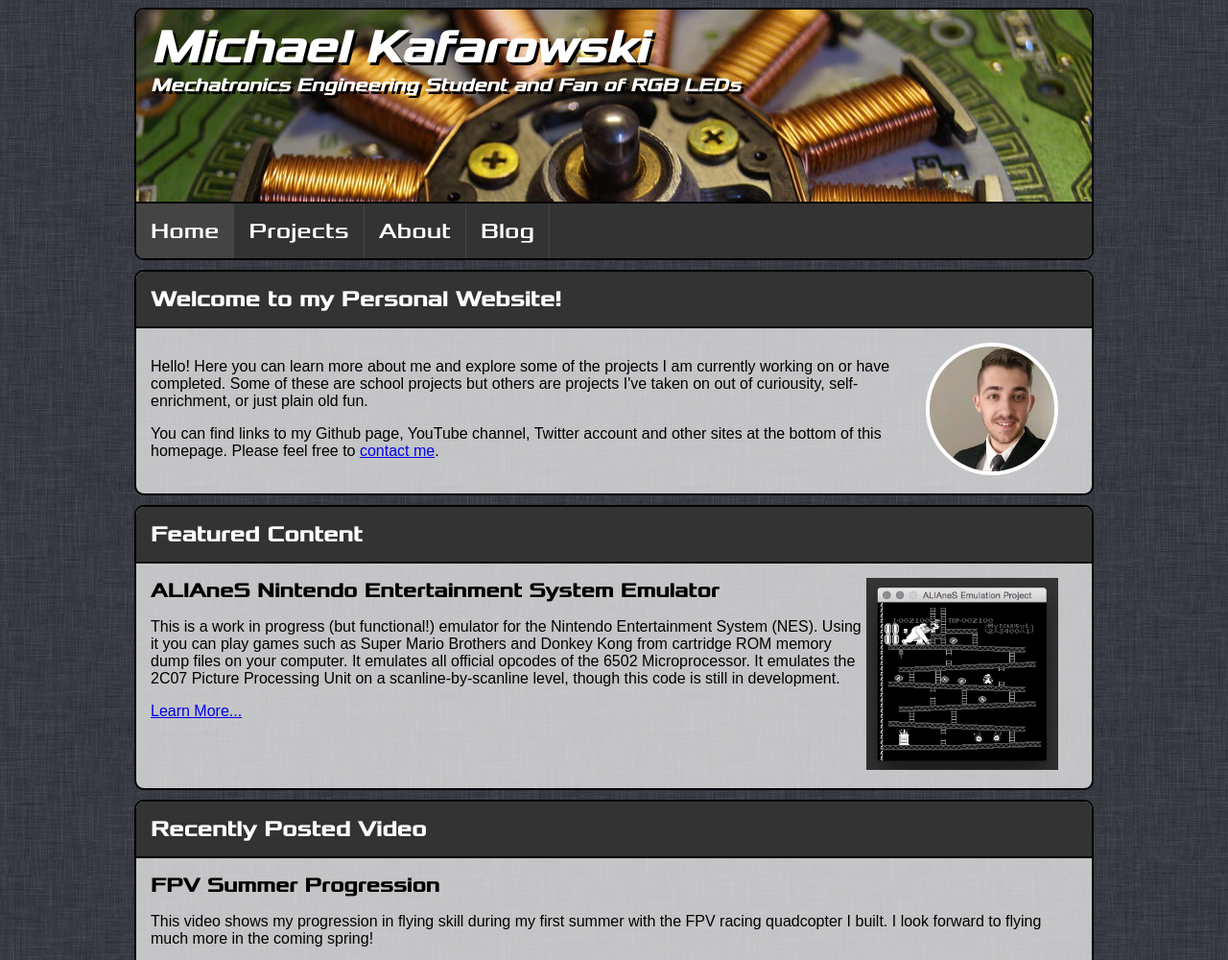
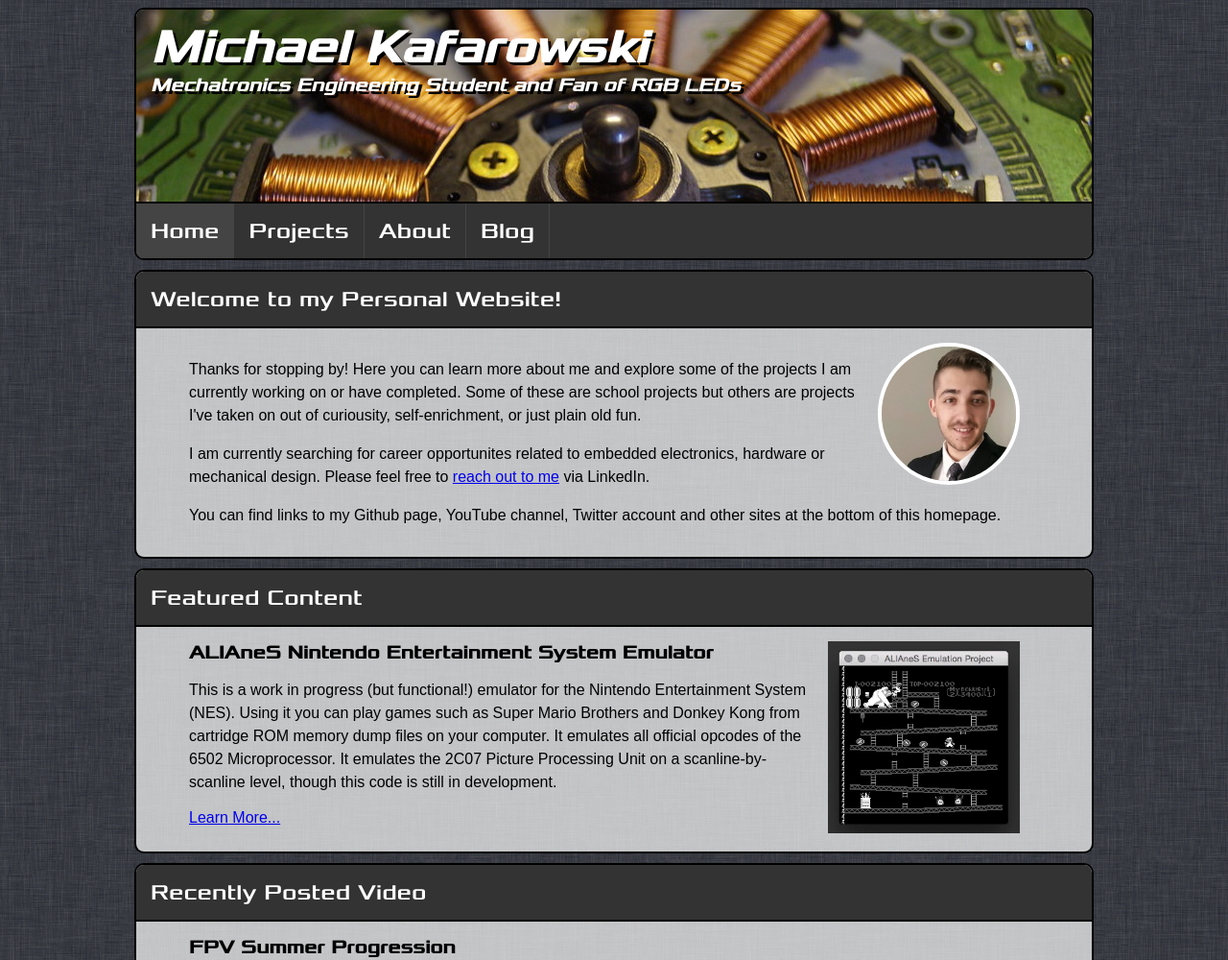
Before and after one commit to Aliasmk/aliasmk.github.io, a PHP site: page / in a window 1280 px wide. Shown: the top 1000 px of the page at 96% size. Run offline with PHP 8.4, Linux system fonts and the light colour scheme.

Commit message:
style changes

```diff
--- a/about/index.html
+++ b/about/index.html
@@ -57,9 +57,9 @@
 
 							<p>Hello! Nice to meet you!</p>
 
-							<p>I am currently a fourth year Mechatronics student at the University of Waterloo, planning to graduate in the spring of 2018. Through my education and personal projects I have fostered particular interests and skills in embedded electronics, hardware, and mechanical design. <a href="https://www.linkedin.com/in/mkafarowski/">I am currently searching for opportunities related to these fields!</a></p>
+							<p>I am currently a fourth year Mechatronics student at the University of Waterloo, planning to graduate in the spring of 2018. Through my education and personal projects I have fostered particular interests and skills in embedded electronics, hardware, and mechanical design.<a href="https://www.linkedin.com/in/mkafarowski/">I am currently searching for career opportunities related to these fields!</a></p>
 
-							<p>I also love developing new skills and hobbies in non-technical areas. I am currently studying Japanese. I am also preparing my plans for an indoor vegetable garden following my success doing so in 2018. Improvisational comedy is also a hobby of mine - one that I am lucky to have the opportunity to share with the amazing community at <a href="https://www.themakingbox.ca/">The Making Box</a> in Guelph and Kitchener-Waterloo.</p>
+							<p>Though technically minded at heart, I love learning new hobbies and developing new skills in non-technical areas. For instance, I am currently studying Japanese. I am also preparing for an indoor vegetable garden following my success doing so in 2018. Improvisational comedy is another hobby of mine - one that I am lucky to have the opportunity to share with the amazing community at <a href="https://www.themakingbox.ca/">The Making Box</a> in Guelph and Kitchener-Waterloo.</p>
 						</div>
 
 
--- a/index.html
+++ b/index.html
@@ -19,7 +19,7 @@
 		<meta name="google-site-verification" content="2RcVqqScUjmsqNTdXBUL961BODfv0vqyVOKWwsqUwHI" />
 		<link rel="canonical" href="https://michael.kafarowski.com" />
 		<link rel="stylesheet" type="text/css" href="./scripts/style.css">
-		<link href="https://fonts.googleapis.com/css?family=Open+Sans" rel="stylesheet">
+		<link href="https://fonts.googleapis.com/css?family=Roboto" rel="stylesheet">
 
 	</head>
 	<body>
@@ -54,9 +54,11 @@
 							<div class="floatRight profilePhotoSmall">
 								<img src="./images/face2.jpg" alt="Photo1"/>
 							</div>
-								<p>Hello! Here you can learn more about me and explore some of the projects I am currently working on or have completed. Some of these are school projects but others are projects I've taken on out of curiousity, self-enrichment, or just plain old fun.</p>
+								<p>Thanks for stopping by! Here you can learn more about me and explore some of the projects I am currently working on or have completed. Some of these are school projects but others are projects I've taken on out of curiousity, self-enrichment, or just plain old fun.</p>
 
-								<p>You can find links to my Github page, YouTube channel, Twitter account and other sites at the bottom of this homepage. Please feel free to <a href="https://www.linkedin.com/in/mkafarowski/">contact me</a>.</p>
+								<p>I am currently searching for career opportunites related to embedded electronics, hardware or mechanical design. Please feel free to <a href="https://www.linkedin.com/in/mkafarowski/">reach out to me</a> via LinkedIn.</p>
+
+								<p>You can find links to my Github page, YouTube channel, Twitter account and other sites at the bottom of this homepage. </p>
 							</div>
 					</div>
 				</div>
--- a/scripts/style.css
+++ b/scripts/style.css
@@ -1,8 +1,10 @@
 @font-face{
     font-family: 'xol';
     src: url('Xolonium-Regular.otf');
+}
 
-}
+
+
 body {
 	background-image:url("../images/bgtile.png");
 }
@@ -97,26 +99,29 @@ body {
     font-size:1.4rem;
     margin:0;
     border-bottom:solid black 2px;
+    font-weight:normal;
 
 }
 
 .contentSectionInner h2 {
 	font-family: 'xol', Arial;
-	font-size:1.3em;
+	font-size:1.2em;
 	margin-top:0;
 }
 
 .article, .project {
-	padding: 15px;
+	padding: 15px 55px;
 	overflow: hidden;
 }
 
 .article p, .project p {
-	font-family: Arial;
+	font-family: 'Arial';
+	line-height: 150%;
+
 }
 
 .article a, .project a {
-	font-family: Arial;
+	font-family:  'Arial';
 }
 
 .project {
@@ -137,17 +142,17 @@ body {
 /* ---------- IMAGE RELATED ---------- */
 
 .profilePhotoSmall img{
-	max-width:130px;
+	max-width:140px;
 	margin-right: 20px;
-	margin-left:10px;
+	margin-left:20px;
 	border-radius: 50%;
 	border: solid white 4px;
 }
 
 .profilePhotoLarge img{
-	max-width:200px;
+	max-width:250px;
 	margin-right: 20px;
-	margin-left:10px;
+	margin-left:20px;
 	border-radius: 50%;
 	border: solid white 4px;
 }
@@ -155,6 +160,7 @@ body {
 .contentPhoto img{
 	max-width:200px;
 	margin-right: 20px;
+	margin-left:20px;
 }
 
 .floatLeft{
```
